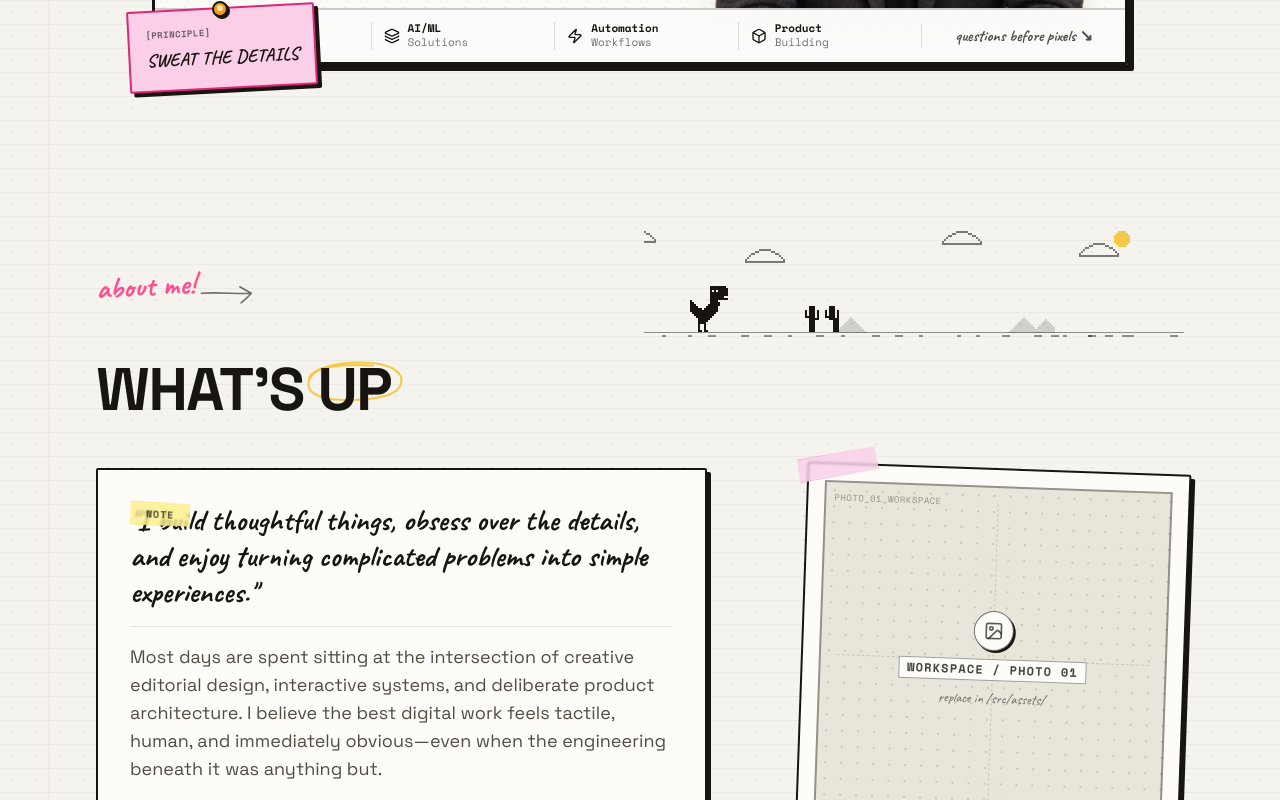
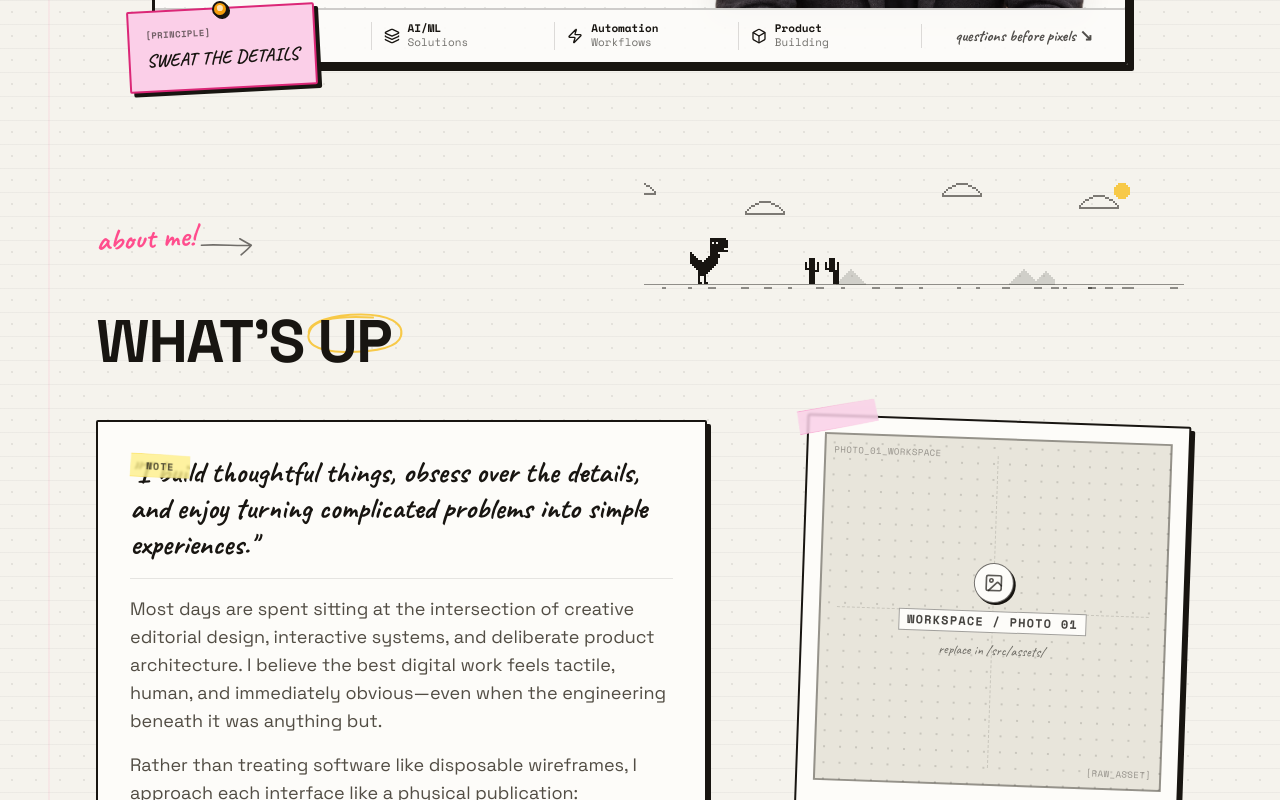
Before and after one commit to Nseconds/portfolia, a React (Vite) app: page / in a window 1280 px wide. Shown: the part 600-1400 px from the top of the page. Built offline with nearby package versions, Linux system fonts and the light colour scheme.

Commit message:
Reduce vertical space above About section by two grid line intervals

```diff
--- a/src/components/About.tsx
+++ b/src/components/About.tsx
@@ -8,7 +8,7 @@ import { PixelDinoScene } from './common/PixelDinoScene';
 
 export const About: React.FC = () => {
   return (
-    <section id="about" className="mt-16 md:mt-20 lg:mt-24 pt-4 sm:pt-6 md:pt-8 pb-16 md:pb-24 px-4 md:px-8 max-w-6xl mx-auto relative overflow-hidden">
+    <section id="about" className="mt-16 md:mt-10 lg:mt-12 pt-4 sm:pt-6 md:pt-8 pb-16 md:pb-24 px-4 md:px-8 max-w-6xl mx-auto relative overflow-hidden">
       {/* Header Composition: Upper Row (about me! + Dino Scene), Lower Row (WHAT'S UP) */}
       <div className="grid grid-cols-1 lg:grid-cols-12 gap-y-3 lg:gap-y-2 lg:gap-x-8 items-center mb-8 md:mb-12">
         {/* 1. Left Upper: about me! -> (Mobile Order 1, Desktop Col 1-5 Row 1) */}
```
